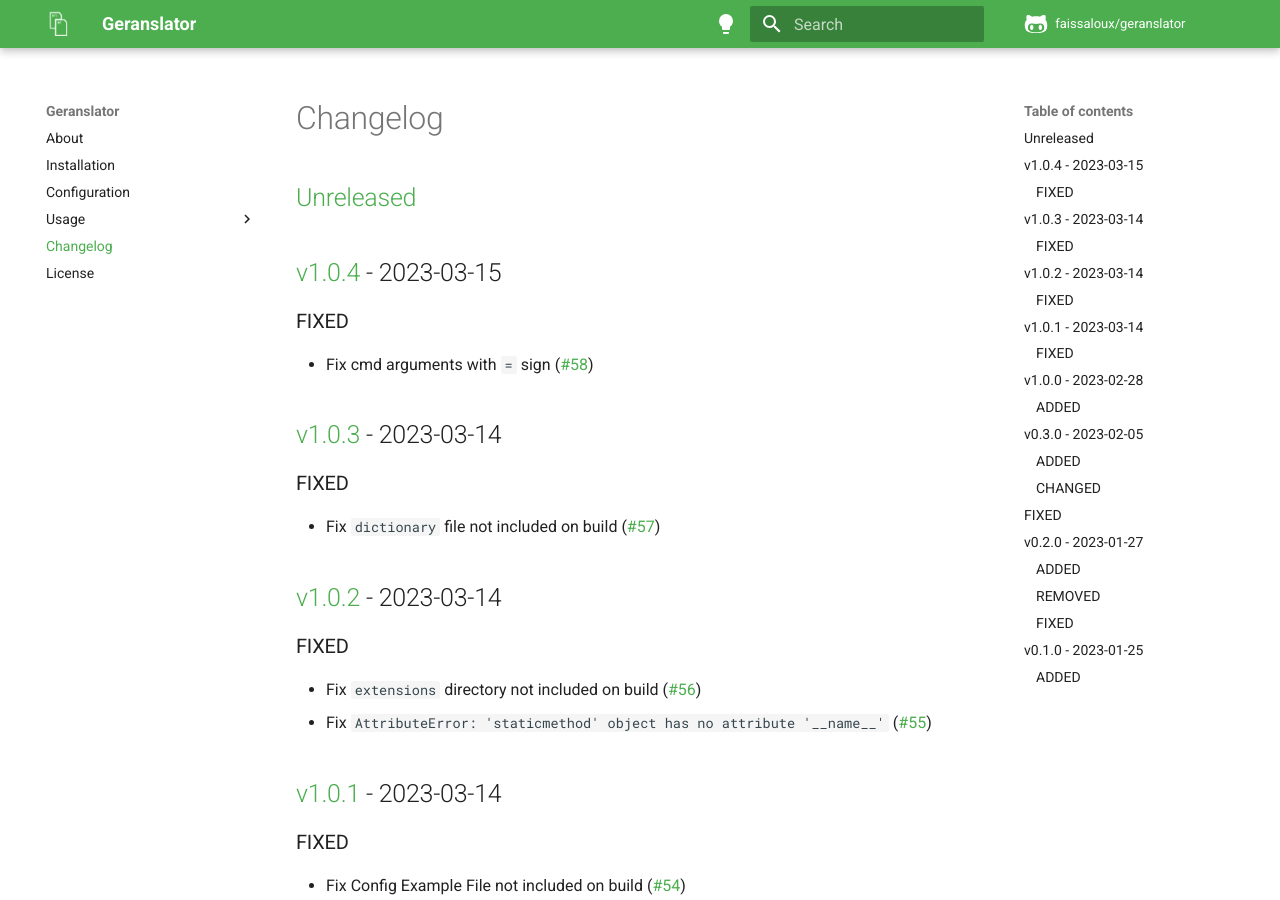
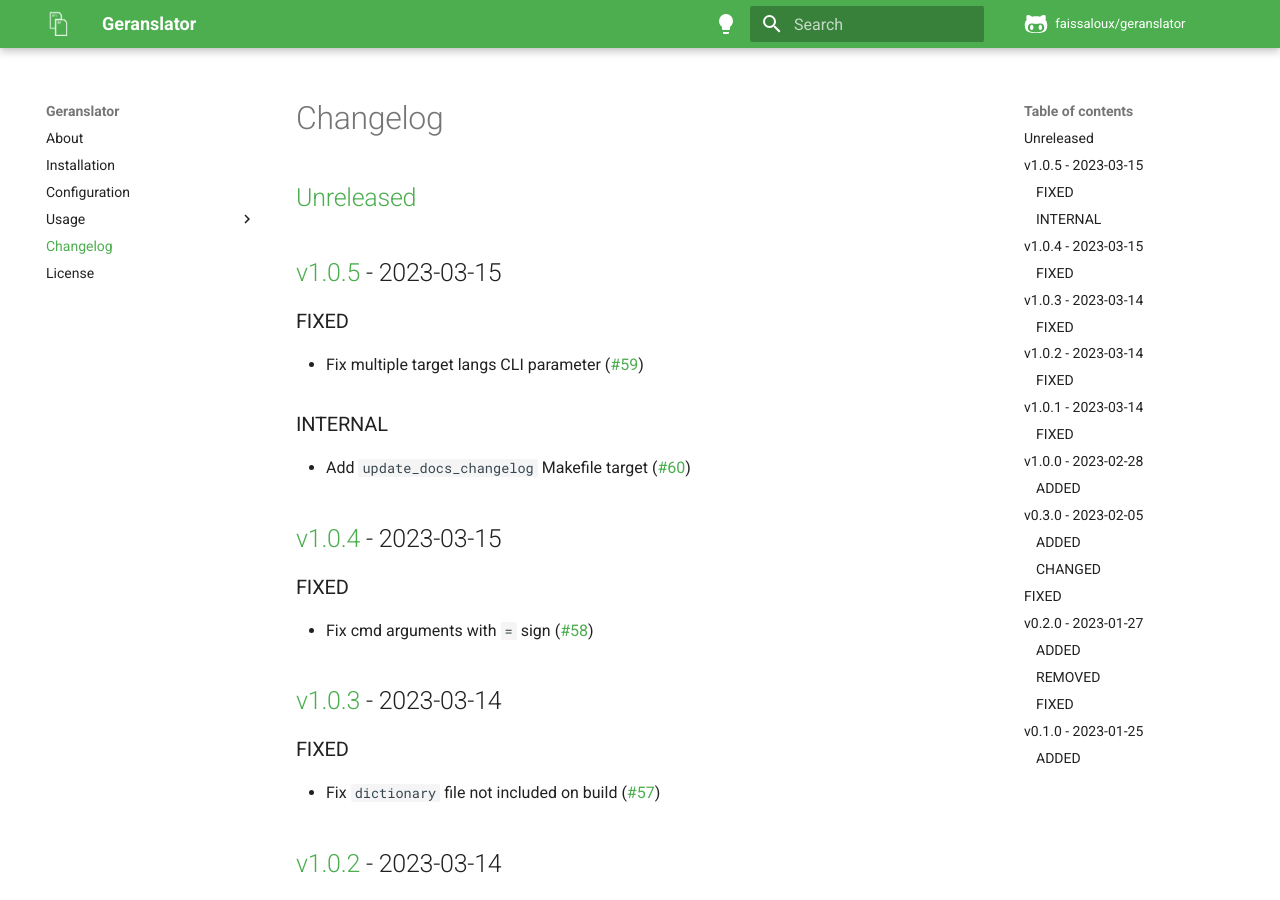
Before and after one commit to faissaloux/geranslator, an MkDocs documentation site: the page built from docs/changelog.md, in a window 1280 px wide and 900 px high. Built offline with MkDocs 1.6.1 and Material for MkDocs 9.7.7, drawn with Linux system fonts in a browser that asks for light colours; comment, search, counter and statistics services are not loaded.

Commit message:
CHANGELOG

```diff
--- a/docs/changelog.md
+++ b/docs/changelog.md
@@ -1,4 +1,10 @@
-## [Unreleased](https://github.com/faissaloux/geranslator/compare/v1.0.4...main)
+## [Unreleased](https://github.com/faissaloux/geranslator/compare/v1.0.5...main)
+
+## [v1.0.5](https://github.com/faissaloux/termspark/compare/v1.0.4...v1.0.5) - 2023-03-15
+### FIXED
+- Fix multiple target langs CLI parameter ([#59](https://github.com/faissaloux/geranslator/pull/59))
+### INTERNAL
+- Add `update_docs_changelog` Makefile target ([#60](https://github.com/faissaloux/geranslator/pull/60))
 
 ## [v1.0.4](https://github.com/faissaloux/termspark/compare/v1.0.3...v1.0.4) - 2023-03-15
 ### FIXED
```
Also changed, not shown: CHANGELOG.md (+7 -1 lines).
